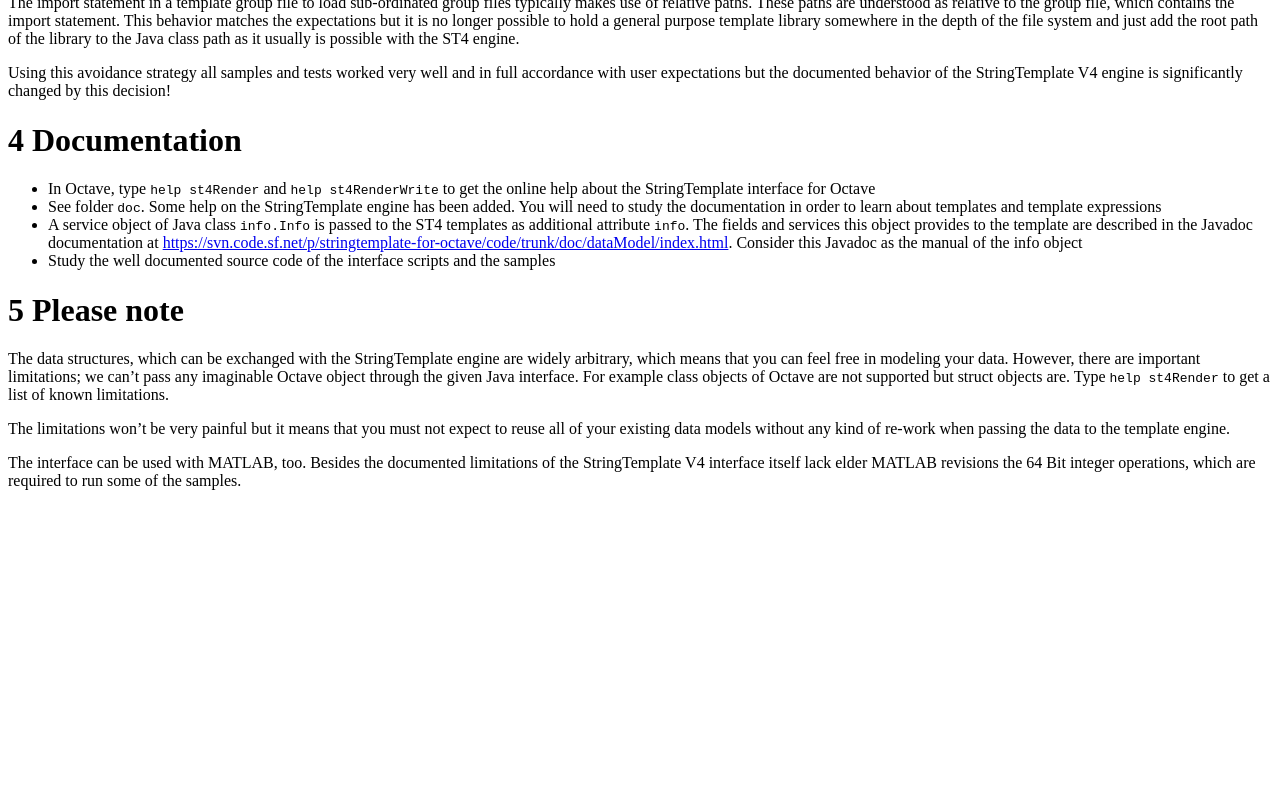
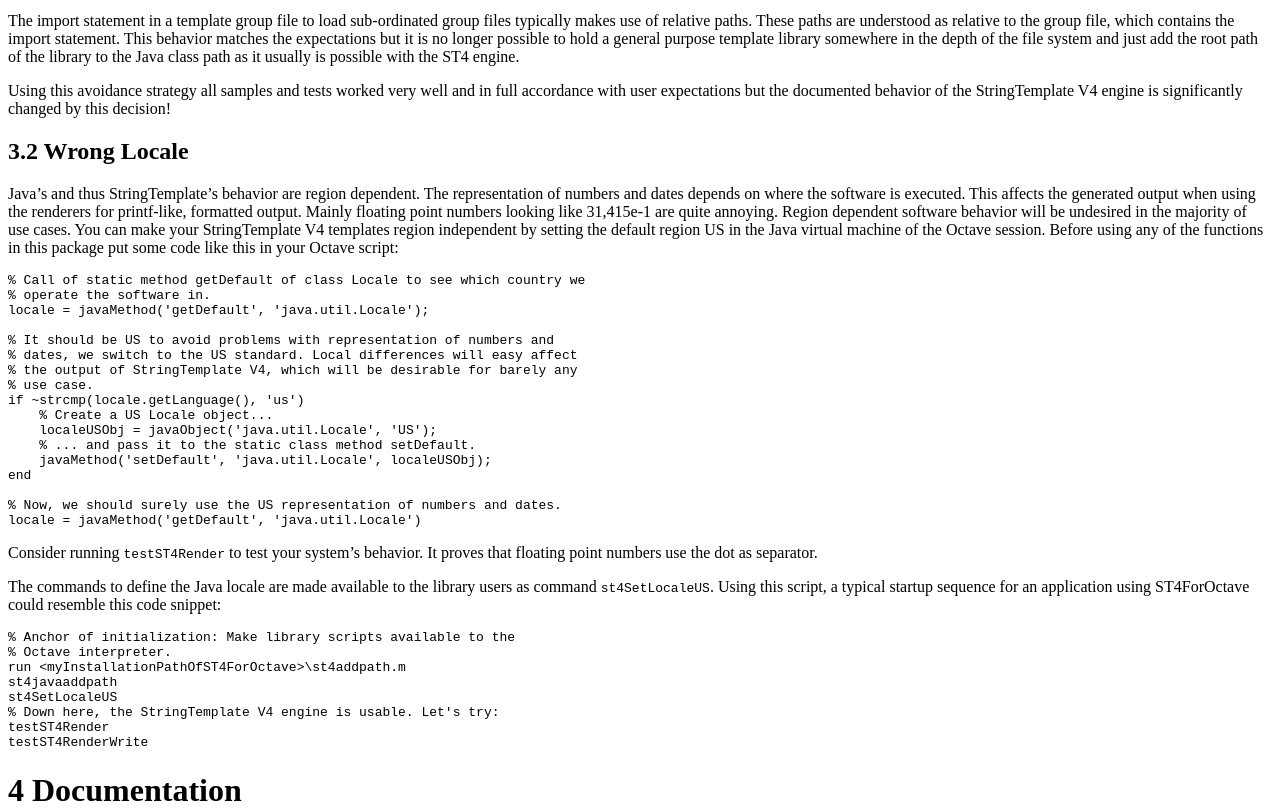
Before and after one commit to PeterVranken/ST4ForOctave, a plain HTML site: page readMe.html in a window 1280 px wide. Shown: the part 1380-2192 px from the top of the page. Before the commit the page ends 1886 px from the top, so only its background shows below. Drawn offline with Linux system fonts and the light colour scheme.

Commit message:
Re-testing with MATLAB 2019 had revealed some compatibility issues: - New support script st4SetLocaleUS.m: MATLAB seems to use another standard locale for its Java virtual machine. This changes the output of the StringTemplate V4 engine - with undesired effects in Germany: Floating point numbers are rendered with a comma instead of a dot, e.g. 3,1415. The new script changes the locale to the neutral US. The readme file got the new section 3.2 to explain this - Some code locations were detected, which still required the triple dot as line continuation. - MATLAB's javaaddpath doesn't accept more than one path argument as it does for addpath and different to Octave - We still had a code location using the double quotes for a literal of class char (although MATLAB 2019 supports a new, true string class, which Octave 5 doesn't know yet)

```diff
--- a/readMe.html
+++ b/readMe.html
@@ -1,11 +1,16 @@
 <!DOCTYPE html>
-<html>
+<html xmlns="http://www.w3.org/1999/xhtml" lang xml:lang>
 <head>
-  <meta charset="utf-8">
-  <meta name="generator" content="pandoc">
-  <meta name="viewport" content="width=device-width, initial-scale=1.0, user-scalable=yes">
-  <title></title>
-  <style type="text/css">code{white-space: pre;}</style>
+  <meta charset="utf-8" />
+  <meta name="generator" content="pandoc" />
+  <meta name="viewport" content="width=device-width, initial-scale=1.0, user-scalable=yes" />
+  <title>readMe</title>
+  <style type="text/css">
+      code{white-space: pre-wrap;}
+      span.smallcaps{font-variant: small-caps;}
+      span.underline{text-decoration: underline;}
+      div.column{display: inline-block; vertical-align: top; width: 50%;}
+  </style>
   <!--[if lt IE 9]>
     <script src="//cdnjs.cloudflare.com/ajax/libs/html5shiv/3.7.3/html5shiv-printshiv.min.js"></script>
   <![endif]-->
@@ -17,6 +22,7 @@
 <li><a href="#current-revision"><span class="toc-section-number">2</span> Current revision</a></li>
 <li><a href="#how-to-run-the-stringtemplate-v4-engine-from-gnu-octave"><span class="toc-section-number">3</span> How to run the StringTemplate V4 engine from GNU Octave?</a><ul>
 <li><a href="#problems-with-java-class-path-using-stringtemplate-v4-with-octave-for-windows"><span class="toc-section-number">3.1</span> Problems with Java class path using StringTemplate V4 with Octave for Windows</a></li>
+<li><a href="#wrong-locale"><span class="toc-section-number">3.2</span> Wrong Locale</a></li>
 </ul></li>
 <li><a href="#documentation"><span class="toc-section-number">4</span> Documentation</a></li>
 <li><a href="#please-note"><span class="toc-section-number">5</span> Please note</a></li>
@@ -51,6 +57,35 @@
 <p>From SVN r39 on, we circumvent the problem by passing only absolute paths to the ST4 engine. The user specified template files are located using the Octave search path and if found the absolute path is sent to the engine. Consequently, the Java class path no longer needs to be configured for template files. (It only requires two entries for the jar files that implement the interface and the ST4 engine. This works straightforward.)</p>
 <p>The import statement in a template group file to load sub-ordinated group files typically makes use of relative paths. These paths are understood as relative to the group file, which contains the import statement. This behavior matches the expectations but it is no longer possible to hold a general purpose template library somewhere in the depth of the file system and just add the root path of the library to the Java class path as it usually is possible with the ST4 engine.</p>
 <p>Using this avoidance strategy all samples and tests worked very well and in full accordance with user expectations but the documented behavior of the StringTemplate V4 engine is significantly changed by this decision!</p>
+<h2 id="wrong-locale"><span class="header-section-number">3.2</span> Wrong Locale</h2>
+<p>Java’s and thus StringTemplate’s behavior are region dependent. The representation of numbers and dates depends on where the software is executed. This affects the generated output when using the renderers for printf-like, formatted output. Mainly floating point numbers looking like 31,415e-1 are quite annoying. Region dependent software behavior will be undesired in the majority of use cases. You can make your StringTemplate V4 templates region independent by setting the default region US in the Java virtual machine of the Octave session. Before using any of the functions in this package put some code like this in your Octave script:</p>
+<pre><code>% Call of static method getDefault of class Locale to see which country we
+% operate the software in.
+locale = javaMethod(&#39;getDefault&#39;, &#39;java.util.Locale&#39;);
+
+% It should be US to avoid problems with representation of numbers and
+% dates, we switch to the US standard. Local differences will easy affect
+% the output of StringTemplate V4, which will be desirable for barely any
+% use case.
+if ~strcmp(locale.getLanguage(), &#39;us&#39;)
+    % Create a US Locale object...
+    localeUSObj = javaObject(&#39;java.util.Locale&#39;, &#39;US&#39;);
+    % ... and pass it to the static class method setDefault.
+    javaMethod(&#39;setDefault&#39;, &#39;java.util.Locale&#39;, localeUSObj);
+end
+
+% Now, we should surely use the US representation of numbers and dates.
+locale = javaMethod(&#39;getDefault&#39;, &#39;java.util.Locale&#39;)</code></pre>
+<p>Consider running <code>testST4Render</code> to test your system’s behavior. It proves that floating point numbers use the dot as separator.</p>
+<p>The commands to define the Java locale are made available to the library users as command <code>st4SetLocaleUS</code>. Using this script, a typical startup sequence for an application using ST4ForOctave could resemble this code snippet:</p>
+<pre><code>% Anchor of initialization: Make library scripts available to the
+% Octave interpreter.
+run &lt;myInstallationPathOfST4ForOctave&gt;\st4addpath.m
+st4javaaddpath
+st4SetLocaleUS
+% Down here, the StringTemplate V4 engine is usable. Let&#39;s try:
+testST4Render
+testST4RenderWrite</code></pre>
 <h1 id="documentation"><span class="header-section-number">4</span> Documentation</h1>
 <ul>
 <li>In Octave, type <code>help st4Render</code> and <code>help st4RenderWrite</code> to get the online help about the StringTemplate interface for Octave</li>
@@ -61,6 +96,6 @@
 <h1 id="please-note"><span class="header-section-number">5</span> Please note</h1>
 <p>The data structures, which can be exchanged with the StringTemplate engine are widely arbitrary, which means that you can feel free in modeling your data. However, there are important limitations; we can’t pass any imaginable Octave object through the given Java interface. For example class objects of Octave are not supported but struct objects are. Type <code>help st4Render</code> to get a list of known limitations.</p>
 <p>The limitations won’t be very painful but it means that you must not expect to reuse all of your existing data models without any kind of re-work when passing the data to the template engine.</p>
-<p>The interface can be used with MATLAB, too. Besides the documented limitations of the StringTemplate V4 interface itself lack elder MATLAB revisions the 64 Bit integer operations, which are required to run some of the samples.</p>
+<p>The interface can be used with MATLAB, too. Besides the documented limitations of the StringTemplate V4 interface itself lack elder MATLAB revisions the 64 Bit integer operations, which are required to run some of the samples. Moreover, MATLAB 2012 still comes with an incompatible old Java version and can’t be used. MATLAB 2015 is fine and we don’t have information about 2013 and 2014.</p>
 </body>
 </html>
```
Also changed, not shown: 6 other files.
